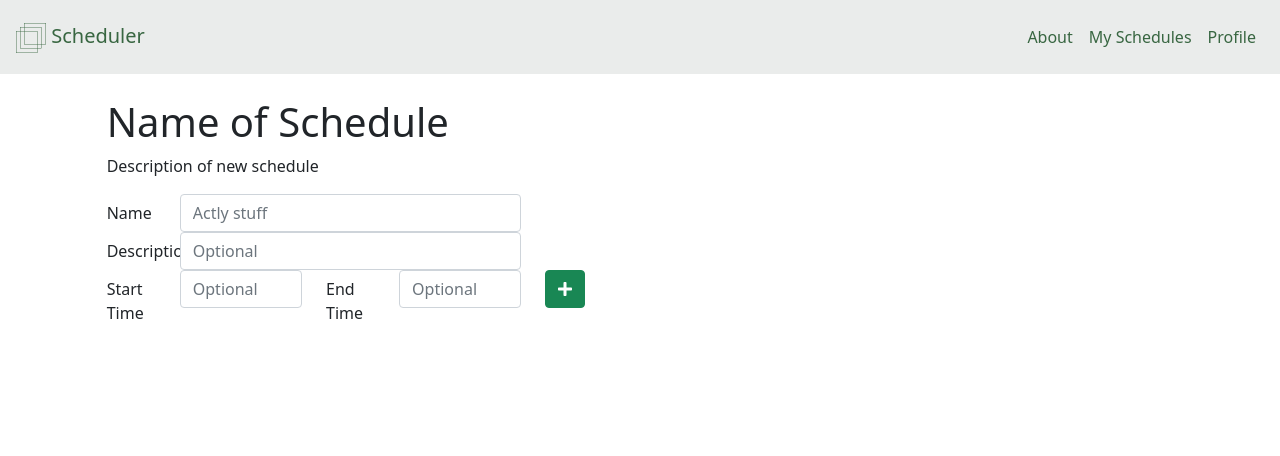
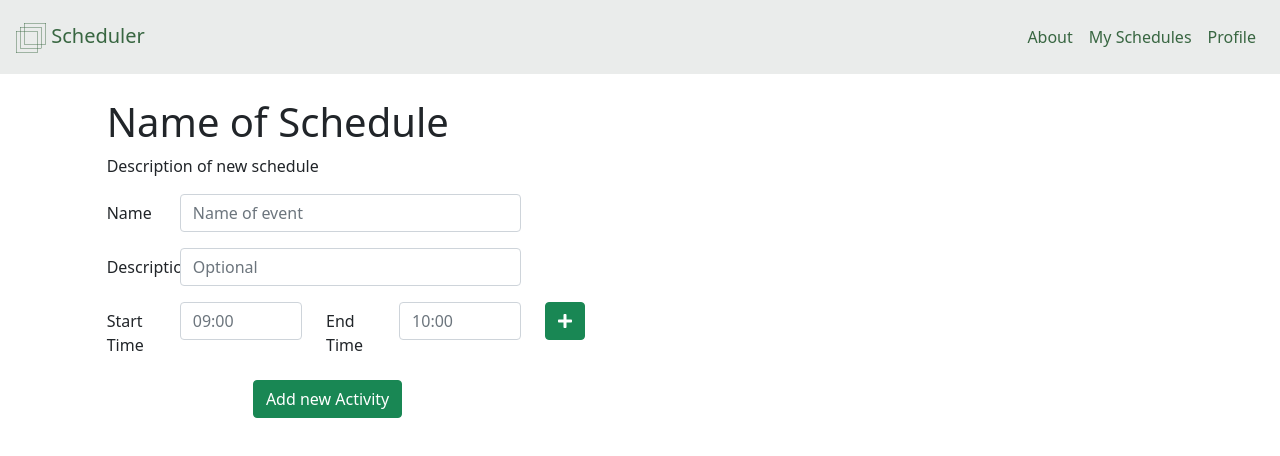
Before and after one commit to danipurwadi/scheduler, a React (Create React App) app in the folder client/: page / in a window 1280 px wide. Shown: the top 456 px of the page. Built offline with nearby package versions, Linux system fonts and the light colour scheme.

Commit message:
fix: add padding to elements

```diff
--- a/client/src/components/UploadScheduleComponent.js
+++ b/client/src/components/UploadScheduleComponent.js
@@ -5,18 +5,8 @@ import { FontAwesomeIcon } from '@fortawesome/react-fontawesome';
 import {faPlus} from '@fortawesome/free-solid-svg-icons';
 
 const Styles = styled.div`
-    .navbar {
-        background-color: #EAECEB;
-        padding: 1em;
-    }
-    .toggle, .toggle .nav-link {
-        color: #386641;
-        stroke: #386641;
-        transition: 0.3s;
-        &:hover {
-            color: #BC4749;
-            stroke: #BC4749;
-        }
+    .form-group {
+        padding-bottom: 1em;
     }
 `
 function UploadSchedule() {
@@ -34,17 +24,16 @@ function UploadSchedule() {
                             <Form.Label column sm="1">
                                 Name
                             </Form.Label>
-                            <Col sm="5">
-                            <Form.Control type="text" placeholder="Actly stuff" />
+                            <Col className="col-lg-5 col-sm-1">
+                                <Form.Control type="text" placeholder="Name of event" />
                             </Col>
                         </Form.Group>
-
                         <Form.Group as={Row} controlId="formScheduleDescription">
                             <Form.Label column sm="1">
                                 Description
                             </Form.Label>
                             <Col sm="5">
-                            <Form.Control type="text" placeholder="Optional" />
+                                <Form.Control type="tex t" placeholder="Optional" />
                             </Col>
                         </Form.Group>
                         <Form.Group as={Row} controlId="formScheduleTimings">
@@ -52,14 +41,14 @@ function UploadSchedule() {
                                 Start Time
                             </Form.Label>
                             <Col sm="2">
-                                <Form.Control type="text" placeholder="Optional" />
+                                <Form.Control type="text" placeholder="09:00" />
                             </Col>
 
                             <Form.Label column sm="1">
                                 End Time
                             </Form.Label>
                             <Col sm="2">
-                                <Form.Control type="text" placeholder="Optional" />
+                                <Form.Control type="text" placeholder="10:00" />
                             </Col>
                             <Col sm="1">
                                 <Button variant="success">
@@ -69,6 +58,13 @@ function UploadSchedule() {
                         </Form.Group>
                     </Form>
                 </Row>
+                <Row className="justify-content-md-center">
+                    <Col lg={{offset:2}}>
+                        <Button variant="success">Add new Activity</Button>
+                    </Col>
+
+                </Row>
+
             </Col>
         </Styles>
     )
```
Lines whose indentation alone changed are shown as unchanged.
